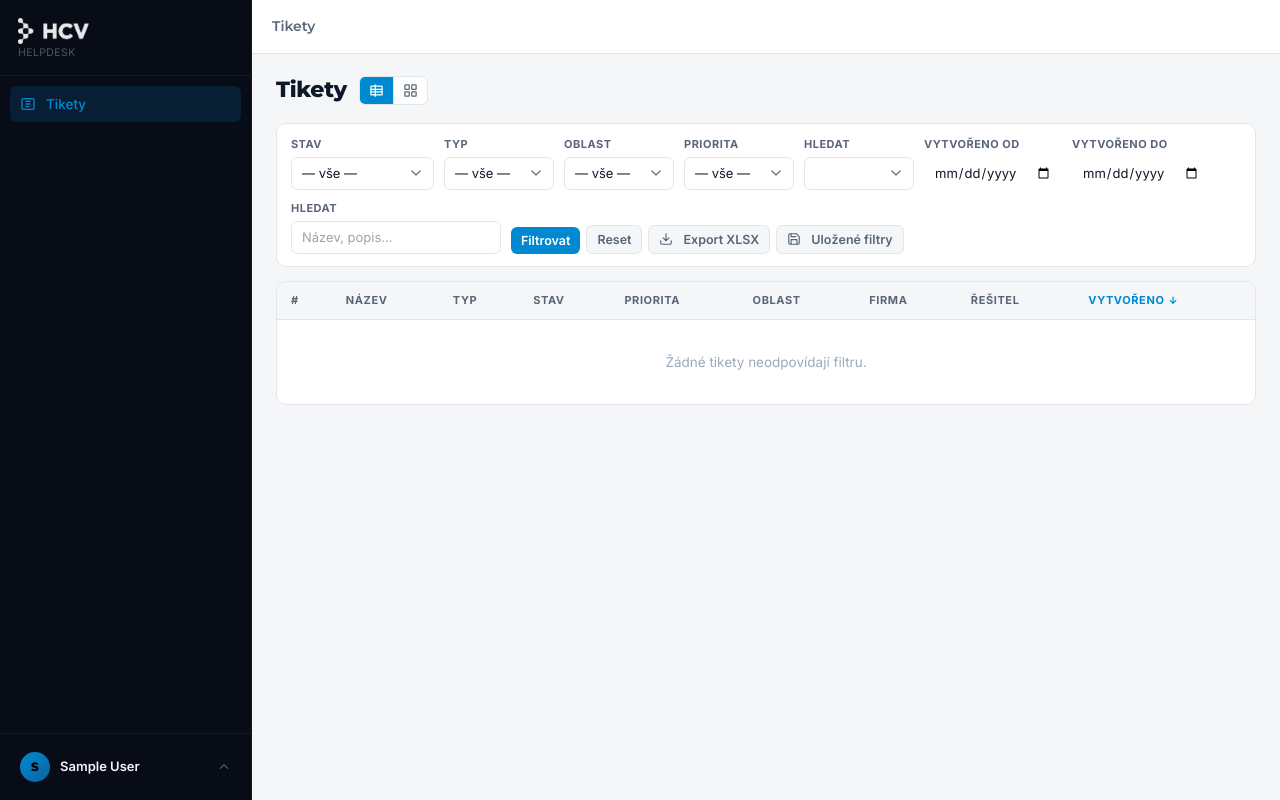
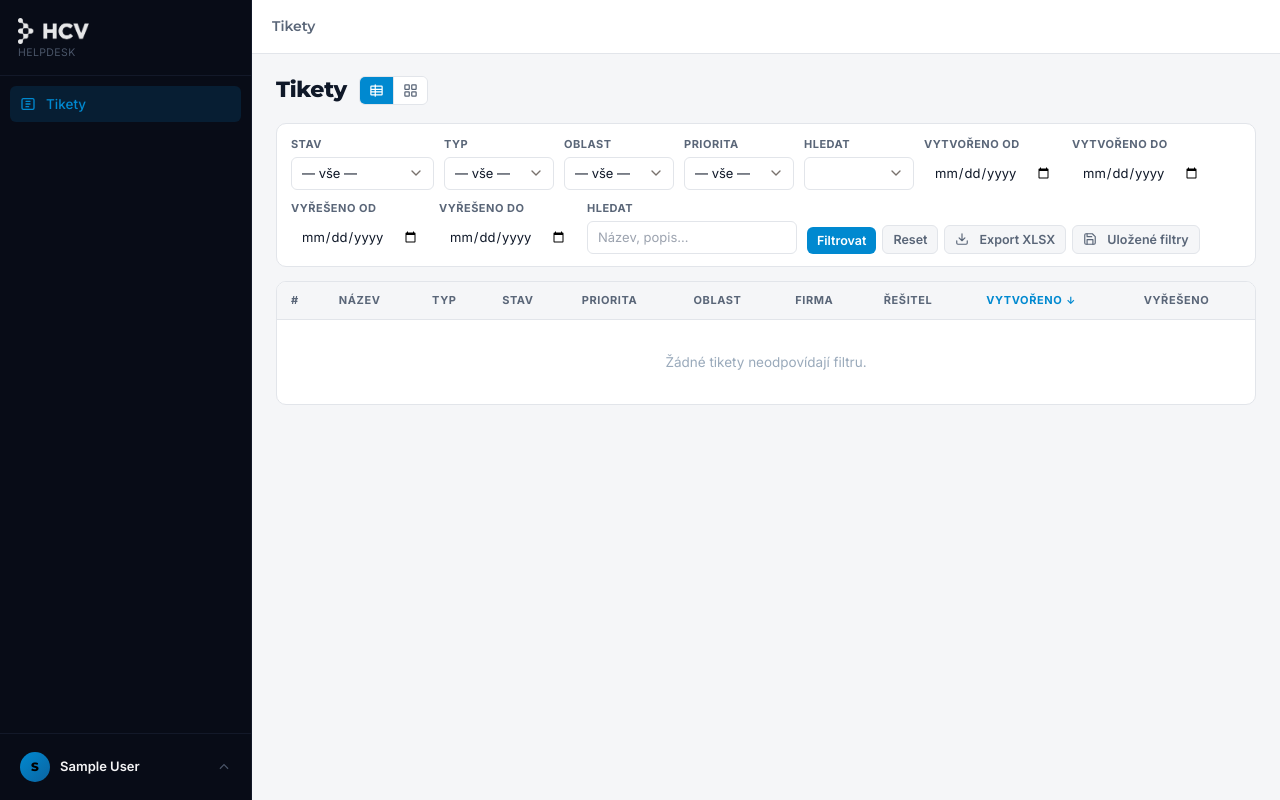
Before and after one commit to TomasHutyra/HCV-Helpdesk, a Django app: page /tickets/ in a window 1280 px wide. Run offline with Django 5.2, Linux system fonts and the light colour scheme; the visitor is signed in with stand-in values (Sample User, id 1); data comes from the database, SQL or seed files in the repository; lists and menus that the app fills with data are empty; parts of the project's set-up code (start-up, migrations or seed data) failed here and were passed over; some libraries are stand-ins or nearby versions.

Commit message:
feat: sloupec Vyřešeno + filtr Vyřešeno od/do v seznamu tiketů
Co-Authored-By: Claude Sonnet 4.6 <noreply@anthropic.com>

```diff
--- a/apps/tickets/forms.py
+++ b/apps/tickets/forms.py
@@ -243,6 +243,16 @@ class TicketFilterForm(forms.Form):
         widget=forms.DateInput(attrs={'type': 'date'}),
         input_formats=['%Y-%m-%d'],
     )
+    resolved_from = forms.DateField(
+        required=False, label=_('Vyřešeno od'),
+        widget=forms.DateInput(attrs={'type': 'date'}),
+        input_formats=['%Y-%m-%d'],
+    )
+    resolved_to = forms.DateField(
+        required=False, label=_('Vyřešeno do'),
+        widget=forms.DateInput(attrs={'type': 'date'}),
+        input_formats=['%Y-%m-%d'],
+    )
 
     def __init__(self, *args, user=None, base_qs=None, **kwargs):
         super().__init__(*args, **kwargs)
--- a/apps/tickets/views.py
+++ b/apps/tickets/views.py
@@ -203,7 +203,8 @@ _SORT_FIELDS = {
     'company':    'company__name',
     'resolver':   'resolver__last_name',
     'hours':      'hours_sum',
-    'created_at': 'created_at',
+    'created_at':  'created_at',
+    'resolved_at': 'resolved_at',
 }
 
 
@@ -290,6 +291,10 @@ def _apply_ticket_filters(qs, get_params, user, base_qs=None):
             qs = qs.filter(created_at__date__gte=form.cleaned_data['date_from'])
         if form.cleaned_data.get('date_to'):
             qs = qs.filter(created_at__date__lte=form.cleaned_data['date_to'])
+        if form.cleaned_data.get('resolved_from'):
+            qs = qs.filter(resolved_at__date__gte=form.cleaned_data['resolved_from'])
+        if form.cleaned_data.get('resolved_to'):
+            qs = qs.filter(resolved_at__date__lte=form.cleaned_data['resolved_to'])
     return qs
 
 
@@ -370,6 +375,7 @@ class TicketExportView(LoginRequiredMixin, View):
         if show_hours:
             headers.append(_('Hodiny'))
         headers.append(_('Vytvořeno'))
+        headers.append(_('Vyřešeno'))
 
         for col, header in enumerate(headers, 1):
             cell = ws.cell(row=1, column=col, value=str(header))
@@ -398,6 +404,11 @@ class TicketExportView(LoginRequiredMixin, View):
             created = localtime(ticket.created_at)
             ws.cell(row=row, column=col, value=created.replace(tzinfo=None))
             ws.cell(row=row, column=col).number_format = 'DD.MM.YYYY'
+            col += 1
+            if ticket.resolved_at:
+                resolved = localtime(ticket.resolved_at)
+                ws.cell(row=row, column=col, value=resolved.replace(tzinfo=None))
+                ws.cell(row=row, column=col).number_format = 'DD.MM.YYYY'
 
         for col in ws.columns:
             max_len = max((len(str(cell.value)) if cell.value else 0) for cell in col)
--- a/templates/tickets/ticket_list.html
+++ b/templates/tickets/ticket_list.html
@@ -40,7 +40,7 @@
   <input type="hidden" name="dir" value="{{ current_dir }}">
   {% endif %}
   {% for field in filter_form %}
-  {% if field.html_name != 'date_from' and field.html_name != 'date_to' %}
+  {% if field.html_name != 'date_from' and field.html_name != 'date_to' and field.html_name != 'resolved_from' and field.html_name != 'resolved_to' %}
   <div class="filter-field">
     <label>{{ field.label }}</label>
     <select name="{{ field.html_name }}">
@@ -58,6 +58,14 @@
   <div class="filter-field" style="min-width:130px">
     <label>{% trans "Vytvořeno do" %}</label>
     <input type="date" name="date_to" value="{{ request.GET.date_to|default:'' }}">
+  </div>
+  <div class="filter-field" style="min-width:130px">
+    <label>{% trans "Vyřešeno od" %}</label>
+    <input type="date" name="resolved_from" value="{{ request.GET.resolved_from|default:'' }}">
+  </div>
+  <div class="filter-field" style="min-width:130px">
+    <label>{% trans "Vyřešeno do" %}</label>
+    <input type="date" name="resolved_to" value="{{ request.GET.resolved_to|default:'' }}">
   </div>
   <div class="filter-field" style="min-width:160px">
     <label>{% trans "Hledat" %}</label>
@@ -218,7 +226,8 @@ function savedFilters() {
           {% if show_requester %}{% include 'tickets/partials/sort_th.html' with key="requester" label=_("Žadatel") s=s d=d p=p %}{% endif %}
           {% include 'tickets/partials/sort_th.html' with key="resolver"   label=_("Řešitel")               s=s d=d p=p %}
           {% if show_hours %}{% include 'tickets/partials/sort_th.html' with key="hours" label=_("Hodiny") s=s d=d p=p right=True %}{% endif %}
-          {% include 'tickets/partials/sort_th.html' with key="created_at" label=_("Vytvořeno")             s=s d=d p=p %}
+          {% include 'tickets/partials/sort_th.html' with key="created_at"  label=_("Vytvořeno")             s=s d=d p=p %}
+          {% include 'tickets/partials/sort_th.html' with key="resolved_at" label=_("Vyřešeno")             s=s d=d p=p %}
           {% endwith %}
         </tr>
       </thead>
@@ -236,6 +245,7 @@ function savedFilters() {
           <td class="ticket-muted">{{ ticket.resolver|default:'—' }}</td>
           {% if show_hours %}<td class="ticket-hours">{% if ticket.hours_sum %}{{ ticket.hours_sum|floatformat:"-2" }} h{% else %}—{% endif %}</td>{% endif %}
           <td class="ticket-date">{{ ticket.created_at|date:"d.m.Y" }}</td>
+          <td class="ticket-date">{% if ticket.resolved_at %}{{ ticket.resolved_at|date:"d.m.Y" }}{% else %}—{% endif %}</td>
         </tr>
         {% empty %}
         <tr>
```
